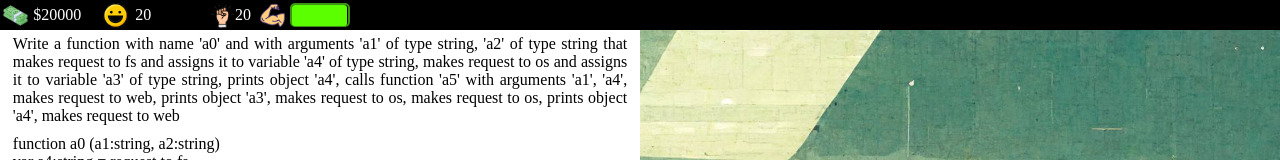
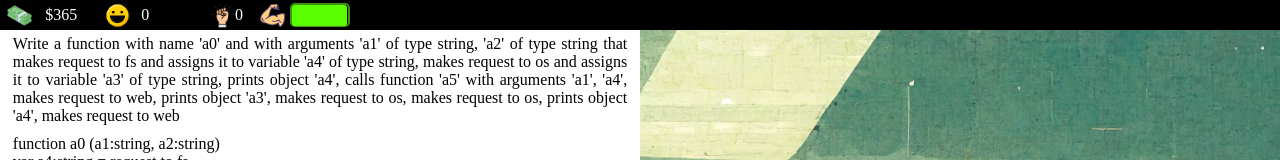
Before and after one commit to Buludyan/jun-dev-sim, a React app: page / in a window 1280 px wide. Shown: the top 160 px of the page. Built offline with nearby package versions, Linux system fonts and the light colour scheme.

Commit message:
game state

```diff
--- a/src/back-end/api.ts
+++ b/src/back-end/api.ts
@@ -7,8 +7,31 @@ import LanguagePieceDescription = InterfacesNamespace.LanguagePieceDescription;
 
 import ProblemInformation = TypesNamespace.ProblemInformation;
 
-export const createGameState = (): GameState => {
-  return new GameState();
+let globalGameState: GameState | null = null;
+const createNewGameState = (): GameState => {
+  if (globalGameState === null) {
+    globalGameState = {
+      currentEnergy: 0,
+      currentMoney: 0,
+      currentMood: 0,
+      currentMotivation: 0,
+      currentProblem: null,
+      currentTheme: null,
+    };
+  }
+  return globalGameState;
+};
+
+export const saveGameState = () => {
+  // TODO: implement
+  return;
+};
+export const loadGameState = (): GameState => {
+  // TODO: implement
+  return createNewGameState();
+};
+export const updateGameState = (gameState: GameState) => {
+  globalGameState = gameState;
 };
 
 export const randomProblem = (gameState: GameState, difficulty: number) => {
@@ -22,3 +45,5 @@ export const randomProblem = (gameState: GameState, difficulty: number) => {
   gameState.currentProblem = problemInformation;
   return problemInformation;
 };
+
+export const nextTheme = (gameState: GameState) => {};
--- a/src/back-end/gameState.ts
+++ b/src/back-end/gameState.ts
@@ -1,10 +1,16 @@
+import {Mixin} from 'react';
 import {TypesNamespace} from './types';
 
 import ProblemInformation = TypesNamespace.ProblemInformation;
+import GameTheme = TypesNamespace.GameTheme;
 
 export namespace GameStateNamespace {
-  export class GameState {
-    currentProblem: ProblemInformation | null = null;
-    constructor() {}
-  }
+  export type GameState = {
+    currentProblem: ProblemInformation | null;
+    currentTheme: GameTheme | null;
+    currentMood: number;
+    currentMotivation: number;
+    currentMoney: number;
+    currentEnergy: number;
+  };
 }
--- a/src/back-end/types.ts
+++ b/src/back-end/types.ts
@@ -11,4 +11,7 @@ export namespace TypesNamespace {
     description: string;
     usedPiecesDescriptions: LanguagePieceDescription[];
   };
+  export type GameTheme = {
+    currentThemeName: string;
+  };
 }
--- a/src/front-end/components/header/Header.tsx
+++ b/src/front-end/components/header/Header.tsx
@@ -4,6 +4,7 @@ import money from '../../assets/money.png';
 import energy from '../../assets/energy.png';
 import happy from '../../assets/happy.png';
 import leader from '../../assets/leader.png';
+import {loadGameState, updateGameState} from '../../../back-end/api';
 
 export const Header = () => {
   const [state, setState] = useState<{length: number; color: number}>({length: 100, color: 100});
@@ -15,9 +16,17 @@ export const Header = () => {
     });
   };
 
+  let gameState = loadGameState();
+
   useEffect(() => {
     setInterval(() => {
       setParameters();
+      // TODO: Question to Arman, is this OK?
+      updateGameState({
+        ...gameState,
+        currentMoney: gameState.currentMoney + 1,
+      });
+      gameState = loadGameState();
     }, 15);
   }, []);
 
@@ -27,15 +36,15 @@ export const Header = () => {
         <div className="header__stats">
           <div className="header__stat">
             <img className="header__icon" src={money}></img>
-            <div className="header__value">$20000</div>
+            <div className="header__value">${gameState.currentMoney}</div>
           </div>
           <div className="header__stat" style={{boxSizing: 'border-box', padding: '0 15px'}}>
             <img className="header__icon" src={happy}></img>
-            <div className="header__value">20</div>
+            <div className="header__value">{gameState.currentMood}</div>
           </div>
           <div className="header__stat" style={{boxSizing: 'border-box', padding: '0 40px'}}>
             <img className="header__icon" src={leader}></img>
-            <div className="header__value">20</div>
+            <div className="header__value">{gameState.currentMotivation}</div>
           </div>
           <div className="header__stat">
             <img className="header__icon" src={energy}></img>
--- a/src/front-end/pages/work-process/WorkProcess.tsx
+++ b/src/front-end/pages/work-process/WorkProcess.tsx
@@ -2,11 +2,11 @@ import React from 'react';
 import {CharWindow} from '../../components/charWindow/CharWindow';
 import {TaskWindow} from '../../components/taskWindow/TaskWindow';
 import './WorkProcess.scss';
-import {createGameState, randomProblem} from '../../../back-end/api';
+import {loadGameState, randomProblem} from '../../../back-end/api';
 import {TypesNamespace} from '../../../back-end/types';
 
 export const WorkProcess = () => {
-  const state = createGameState();
+  const state = loadGameState();
   const problem = randomProblem(state, 10);
 
   const description: string = problem.description;
```
Also changed, not shown: src/back-end/themes/themes.ts (added, +7 -0 lines).
